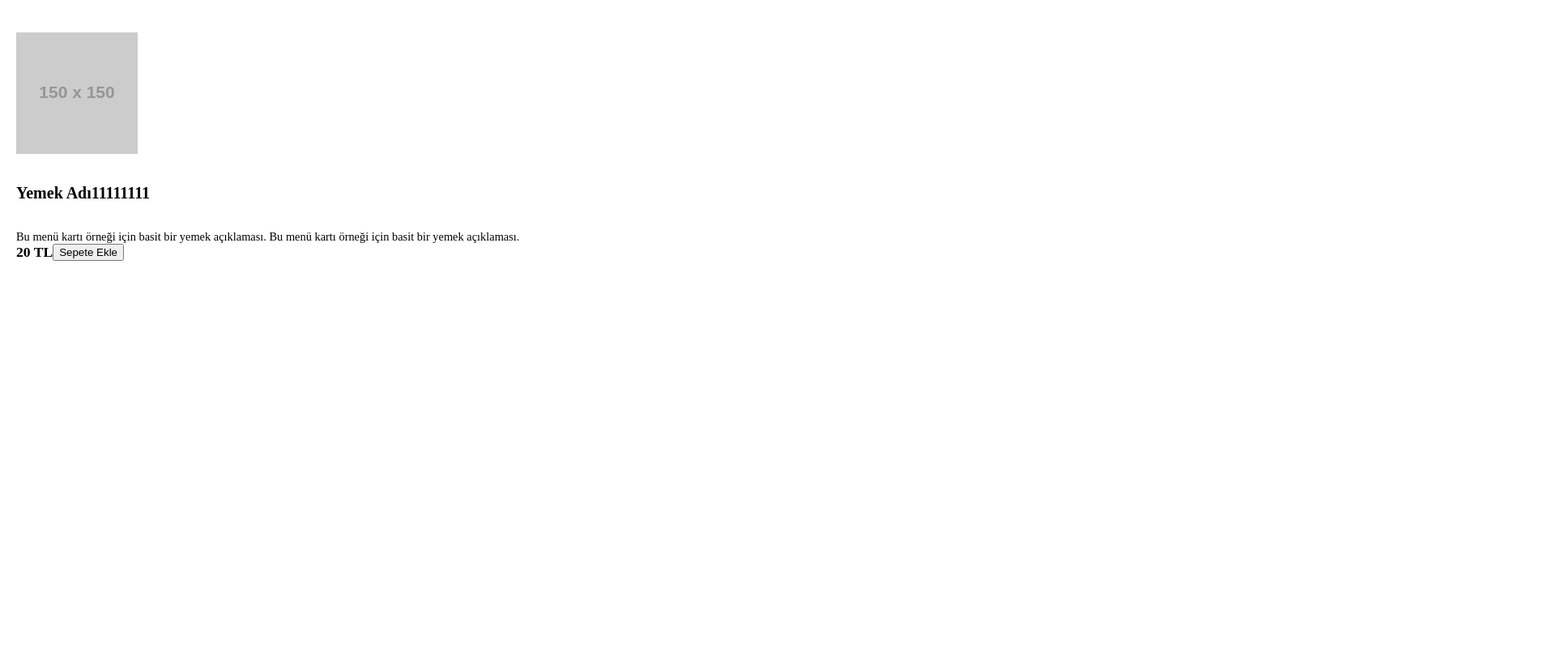
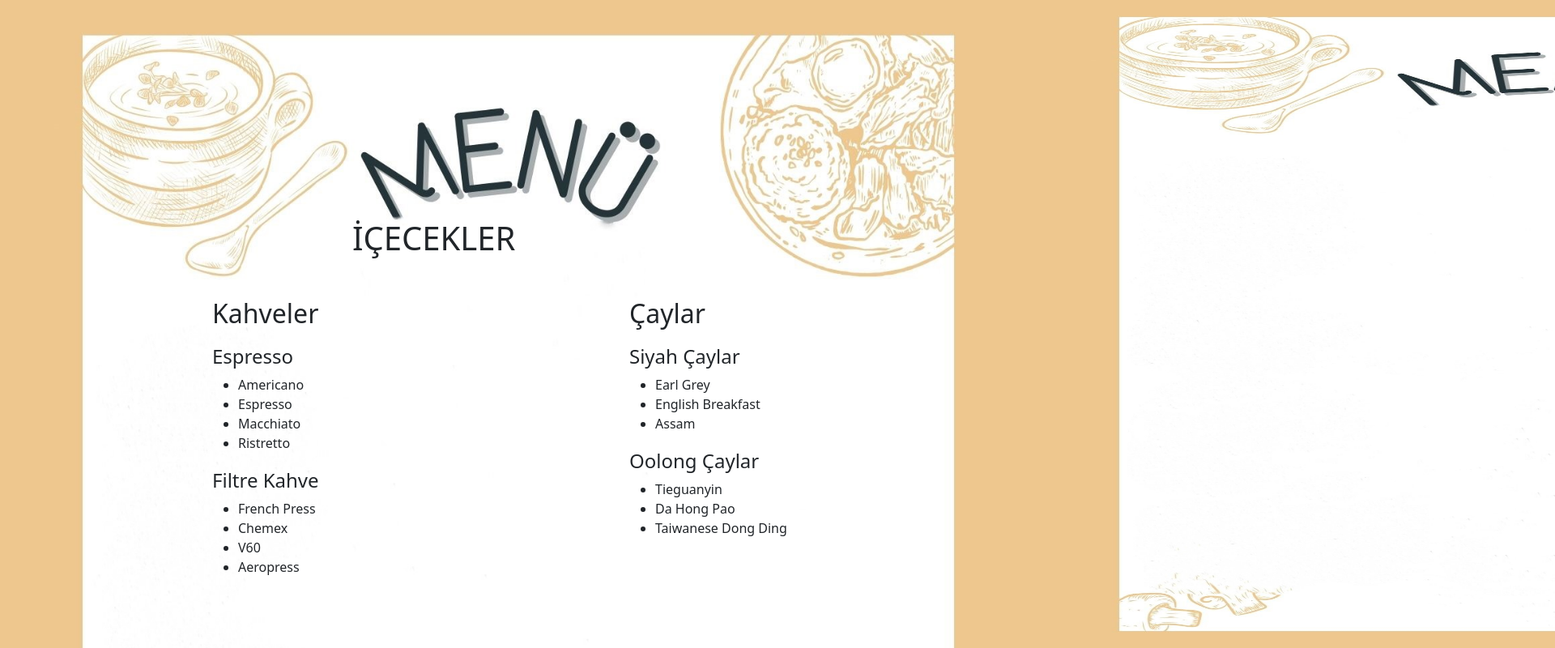
Before and after one commit to Omer-KISAKOL/menu-1, a plain HTML site: page index.html in a window 1280 px wide. Shown: the top 800 px of the page at 81% size, 1920 px wide, since content can reach past the window. Drawn offline with nearby package versions, Linux system fonts and the light colour scheme; placeholder pictures from the web are drawn by us.

Commit message:
Initial commit

```diff
--- a/index.html
+++ b/index.html
@@ -1,53 +1,92 @@
 <!DOCTYPE html>
-<html lang="en">
+<html lang="tr">
 <head>
     <meta charset="UTF-8">
     <meta name="viewport" content="width=device-width, initial-scale=1.0">
-    <title>Restaurant Menu</title>
+    <title>MENÜ</title>
+    <link href="https://cdn.jsdelivr.net/npm/bootstrap@5.3.3/dist/css/bootstrap.min.css" rel="stylesheet" integrity="sha384-QWTKZyjpPEjISv5WaRU9OFeRpok6YctnYmDr5pNlyT2bRjXh0JMhjY6hW+ALEwIH" crossorigin="anonymous">
     <link rel="stylesheet" href="style.css">
 </head>
 <body >
 <div id="container" >
+
     <div class="page" id="page1">
-        <div class="card">
-            <img src="https://via.placeholder.com/150" class="card-img-top" alt="...">
-            <div class="card-body">
-                <h5 class="card-title">Yemek Adı11111111</h5>
-                <p class="card-text">Bu menü kartı örneği için basit bir yemek açıklaması. Bu menü kartı örneği için basit bir yemek açıklaması.</p>
-                <div class="details">
-                    <span class="price">20 TL</span>
-                    <button class="btn btn-sm btn-primary ml-2">Sepete Ekle</button>
+        <h1 class="h1_1">İÇECEKLER</h1>
+        <div class="row icecek">
+            <div class="col-md-6">
+                <h2>Kahveler</h2>
+                <div class="category">
+                    <h4>Espresso</h4>
+                    <ul>
+                        <li>Americano</li>
+                        <li>Espresso</li>
+                        <li>Macchiato</li>
+                        <li>Ristretto</li>
+                    </ul>
+                </div>
+                <div class="category">
+                    <h4>Filtre Kahve</h4>
+                    <ul>
+                        <li>French Press</li>
+                        <li>Chemex</li>
+                        <li>V60</li>
+                        <li>Aeropress</li>
+                    </ul>
+                </div>
+            </div>
+            <div class="col-md-6">
+                <h2>Çaylar</h2>
+                <div class="category">
+                    <h4>Siyah Çaylar</h4>
+                    <ul>
+                        <li>Earl Grey</li>
+                        <li>English Breakfast</li>
+                        <li>Assam</li>
+                    </ul>
+                </div>
+                <div class="category">
+                    <h4>Oolong Çaylar</h4>
+                    <ul>
+                        <li>Tieguanyin</li>
+                        <li>Da Hong Pao</li>
+                        <li>Taiwanese Dong Ding</li>
+                    </ul>
                 </div>
             </div>
         </div>
     </div>
+
     <div class="page" id="page2">
-        <div class="card">
-            <img src="https://via.placeholder.com/150" class="card-img-top" alt="...">
-            <div class="card-body">
-                <h5 class="card-title">Yemek Adı222222222</h5>
-                <p class="card-text">Bu menü kartı örneği için basit bir yemek açıklaması. Bu menü kartı örneği için basit bir yemek açıklaması.</p>
-                <div class="details">
-                    <span class="price">20 TL</span>
-                    <button class="btn btn-sm btn-primary ml-2">Sepete Ekle</button>
-                </div>
+
+            <div class="d-flex img1">
+                <img src="assets/manu1.jpg" height="100%" width="100%" class="img1_"/>
             </div>
-        </div>
+            <div class="">
+
+                <p>dsgsdgsdgds</p>
+
+
+            </div>
+
     </div>
+
     <div class="page" id="page3">
-        <div class="card">
-            <img src="https://via.placeholder.com/150" class="card-img-top" alt="...">
-            <div class="card-body">
-                <h5 class="card-title">Yemek Adı33333333333</h5>
-                <p class="card-text">Bu menü kartı örneği için basit bir yemek açıklaması. Bu menü kartı örneği için basit bir yemek açıklaması.</p>
-                <div class="details">
-                    <span class="price">20 TL</span>
-                    <button class="btn btn-sm btn-primary ml-2">Sepete Ekle</button>
-                </div>
+
+            <div class="d-flex img1">
+                <img src="assets/manu1.jpg" height="100%" width="100%" class="img1_"/>
             </div>
-        </div>
+            <div class="">
+
+                <p>dsgsdgsdgds</p>
+
+
+            </div>
+
     </div>
 </div>
+
+
+<script src="https://cdn.jsdelivr.net/npm/bootstrap@5.3.3/dist/js/bootstrap.bundle.min.js" integrity="sha384-YvpcrYf0tY3lHB60NNkmXc5s9fDVZLESaAA55NDzOxhy9GkcIdslK1eN7N6jIeHz" crossorigin="anonymous"></script>
 <script src="script.js"></script>
 </body>
 </html>
--- a/script.js
+++ b/script.js
@@ -4,6 +4,7 @@ const container = document.getElementById('container');
 let isDown = false;
 let startX;
 let scrollLeft;
+
 
 container.addEventListener('mousedown', (e) => {
     isDown = true;
@@ -47,6 +48,3 @@ container.addEventListener('touchmove', (e) => {
     const walk = (x - startX) * 3; // Scroll hızı
     container.scrollLeft = scrollLeft - walk;
 });
-container.addEventListener('transitionend', () => {
-    container.style.cursor = 'grab';
-});
--- a/style.css
+++ b/style.css
@@ -11,19 +11,27 @@ body, html {
     height: 100%;
     display: flex;
     overflow-x: hidden;
-    scroll-snap-type: x mandatory;
-    transition: transform 1s ease; /* Geçiş efekti */
+    scroll-snap-type: x ;
+    transition: transform 1s ease;
 }
 
 .page {
     width: 100%;
     height: 100%;
     flex-shrink: 0;
-    scroll-snap-align: start;
-    padding: 20px;
+    scroll-snap-align: center;
     box-sizing: border-box;
 }
-
+#page1{
+    background-image: url('assets/manu1.jpg');
+    background-size: 100%;
+    background-repeat: no-repeat;
+    height: 1950px;
+}
+.img1 .img1_{
+    position: absolute;
+    z-index: -1;
+}
 .page h2 {
     margin-top: 0;
 }
@@ -32,35 +40,17 @@ body, html {
     margin-bottom: 0;
 }
 
-/*img{*/
-/*    width: 300px;*/
-/*    height: 600px;*/
-/*}*/
-
-
-
-
-
-
 .card {
     margin-top: 20px;
     align-items: center;
 }
-
-.card-title {
-    font-size: 1.25rem;
+.category {
+    margin-top: 20px;
 }
 
-.card-text {
-    font-size: 0.9rem;
+.icecek{
+    margin: 50px  0  0 250px;
 }
-
-.details {
-    display: flex;
-    align-items: center;
-}
-
-.price {
-    font-weight: bold;
-    font-size: 1.1rem;
-}
+.h1_1{
+    margin: 270px  0  0 435px;
+  }
```
Also changed, not shown: assets/manu1.jpg (added), assets/menu2.jpg (added).
